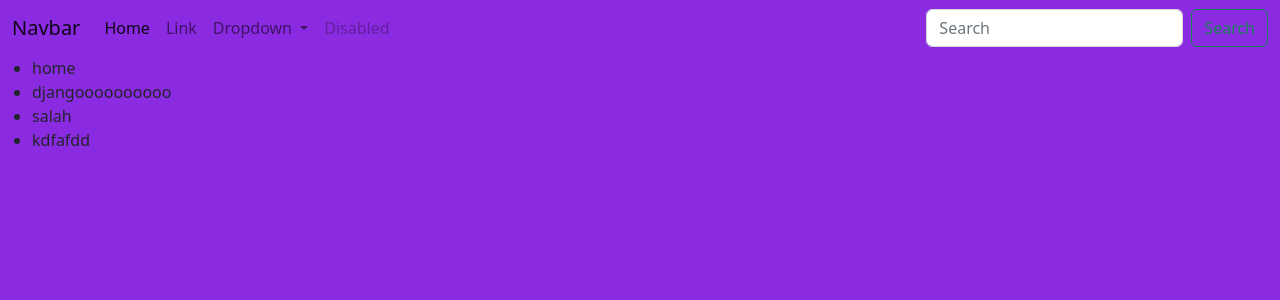
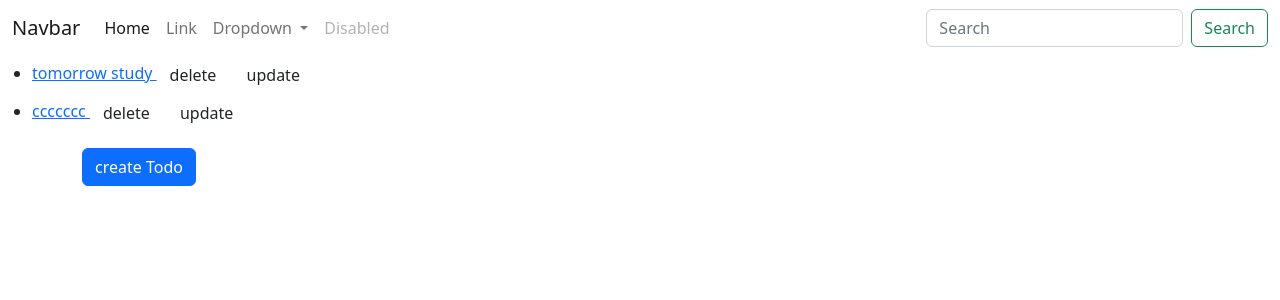
Before and after one commit to mohamedsalah173/django-todo-app, a Django app: page / in a window 1280 px wide. Shown: the top 300 px of the page. Run offline with Django 4.2, Linux system fonts and the light colour scheme; data comes from the database, SQL or seed files in the repository.

Commit message:
update todo with django to able to make crud operations

```diff
--- /dev/null
+++ b/Todo/project/static/css/style.css
@@ -0,0 +1,3 @@
+body{
+    background-color: tomato;
+}
--- a/main/admin.py
+++ b/main/admin.py
@@ -1,6 +1,7 @@
 from django.contrib import admin
 
-from main.models import TODO
+from main.models import TODO,todoItems
 
 # Register your models here.
 admin.site.register(TODO)
+admin.site.register(todoItems)
--- a/main/models.py
+++ b/main/models.py
@@ -5,8 +5,20 @@
     name = models.CharField(max_length=20, blank=False, null=False)
     desc = models.TextField(max_length=50)
     isFav = models.BooleanField()
-    iscompleted = models.BooleanField()
+
 
 
     def __str__(self):
         return self.name
+
+class todoItems (models.Model):
+        name = models.CharField(max_length=20, blank=True, null=True)
+        desc = models.CharField(max_length=50, blank=True, null=True)
+        iscompleted = models.BooleanField()
+        todo = models.ForeignKey(TODO, on_delete=models.SET_NULL, null=True)
+        statusChoices = (
+        ('to-do','to-do'),
+        ('in-progress','in-progress'),
+        ('done','done'),
+        )
+        status = models.CharField(max_length=12,choices=statusChoices)
--- a/main/urls.py
+++ b/main/urls.py
@@ -2,5 +2,9 @@
 from django.urls import path
 
 urlpatterns = [
-    path('',views.home)
+    path('detailed/<str:id>/', views.detailed, name='detailed'),
+    path('update/<str:id>',views.updateTodo, name = 'update'),
+    path('delete/<str:id>',views.delete, name = 'delete'),
+    path('create/' ,views.createTodo , name = 'create' ),
+    path('',views.home , name='home')
 ]
--- a/main/views.py
+++ b/main/views.py
@@ -1,7 +1,8 @@
-from django.shortcuts import render
+from django.shortcuts import render, redirect
 from django.http import HttpResponse
-from .models import TODO
-# Create your views here.
+from .models import TODO,todoItems
+from .forms import TodoForm
+
 def home(request):
     todos  = TODO.objects.all()
     context = {
@@ -9,3 +10,44 @@
     }
 
     return render(request, 'home.html', context)
+
+def detailed(request, id ):
+    todo = TODO.objects.get(id = id)
+    items = todo.todoitems_set.all()
+    context = {
+        "todo":todo,
+        "items":items
+    }
+    return render(request, 'detailed.html', context)
+
+def delete(request, id):
+    todo = TODO.objects.get(id = id)
+    todo.delete()
+    return redirect('/')
+
+def createTodo (request):
+    form = TodoForm()
+    if request.method == 'POST':
+        form = TodoForm(request.POST)
+        if form.is_valid():
+            form.save()
+            return redirect('/')
+    context = {
+        "form":form,
+    }
+
+    return render(request, 'createTodo.html', context)
+
+
+def updateTodo(request , id):
+    todo = TODO.objects.get(id= id)
+    form = TodoForm(instance=todo)
+    if request.method == "POST":
+        form = TodoForm(request.POST , instance=todo)
+        if form.is_valid():
+            form.save()
+            return redirect('/')
+    context = {
+        "form": form
+    }
+    return render(request , 'update.html' , context)
--- a/static/index.css
+++ /dev/null
@@ -1,3 +0,0 @@
-body{
-    background-color: blueviolet;
-}
--- a/templates/home.html
+++ b/templates/home.html
@@ -1,13 +1,21 @@
 {% extends 'base.html' %}
 
 {% block content %}
-        {% if todos %}
+    {% if todos %}
         <ul>
             {% for todo in todos %}
-                <li>{{ todo.name }}</li>
+                <li>
+                    <a href="{% url 'detailed' todo.id %}"> {{ todo.name }} </a>
+                    <a class="btn" href="{% url 'delete' todo.id %}"> delete </a>
+                    <a class="btn " href="{% url 'update' todo.id %}"> update </a>
+                </li>
             {% endfor %}
         </ul>
-        {% else %}
-            no todos
-        {% endif %}
-{%endblock content%}
+        <div class="container">
+            <a href="{% url 'create' %}" class="btn btn-primary">create Todo</a>
+
+        </div>
+    {% else %}
+        no todos
+    {% endif %}
+{% endblock %}
```
Also changed, not shown: Todo/settings.py (+6 -3 lines), main/forms.py (added, +8 -0 lines), templates/createTodo.html (added, +15 -0 lines), templates/detailed.html (added, +13 -0 lines), templates/update.html (added, +15 -0 lines), db.sqlite3, main/migrations/0002_remove_todo_iscompleted_todoitems.py (added), templates/delete.html (added).
